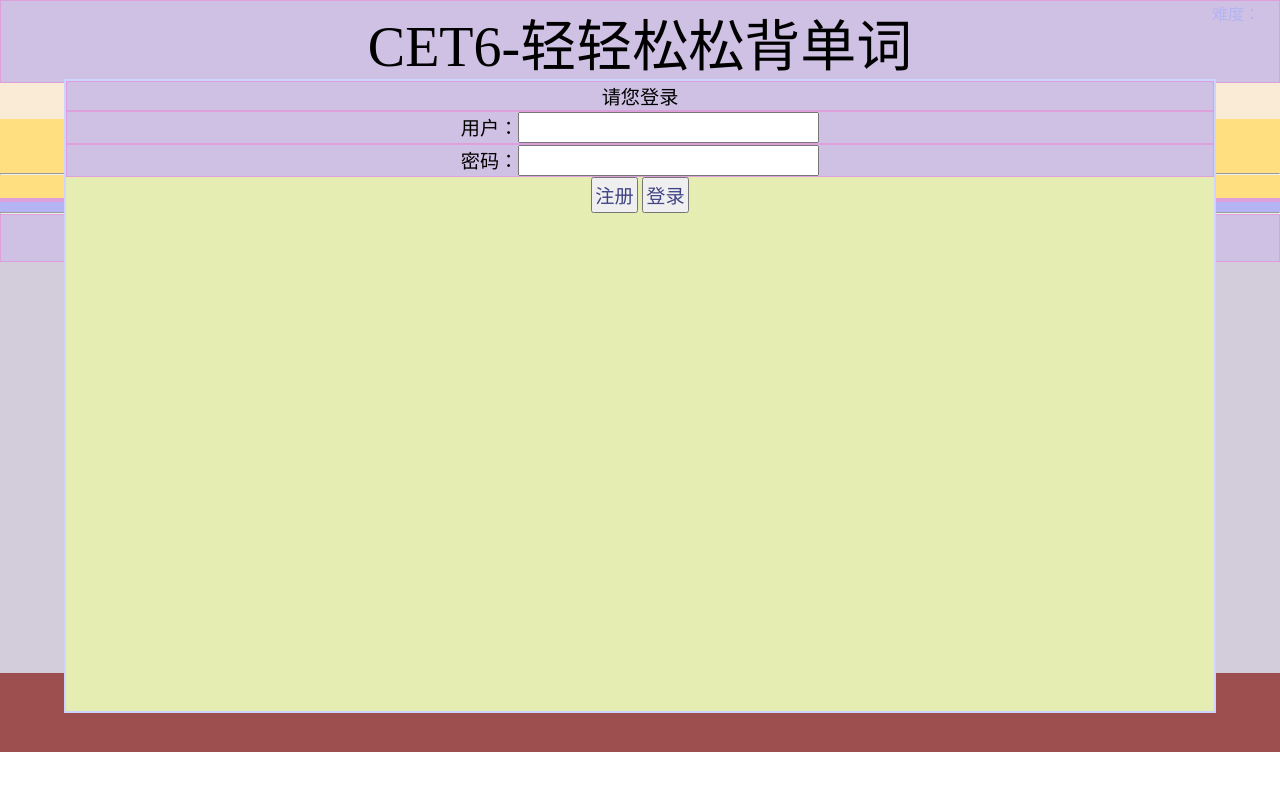
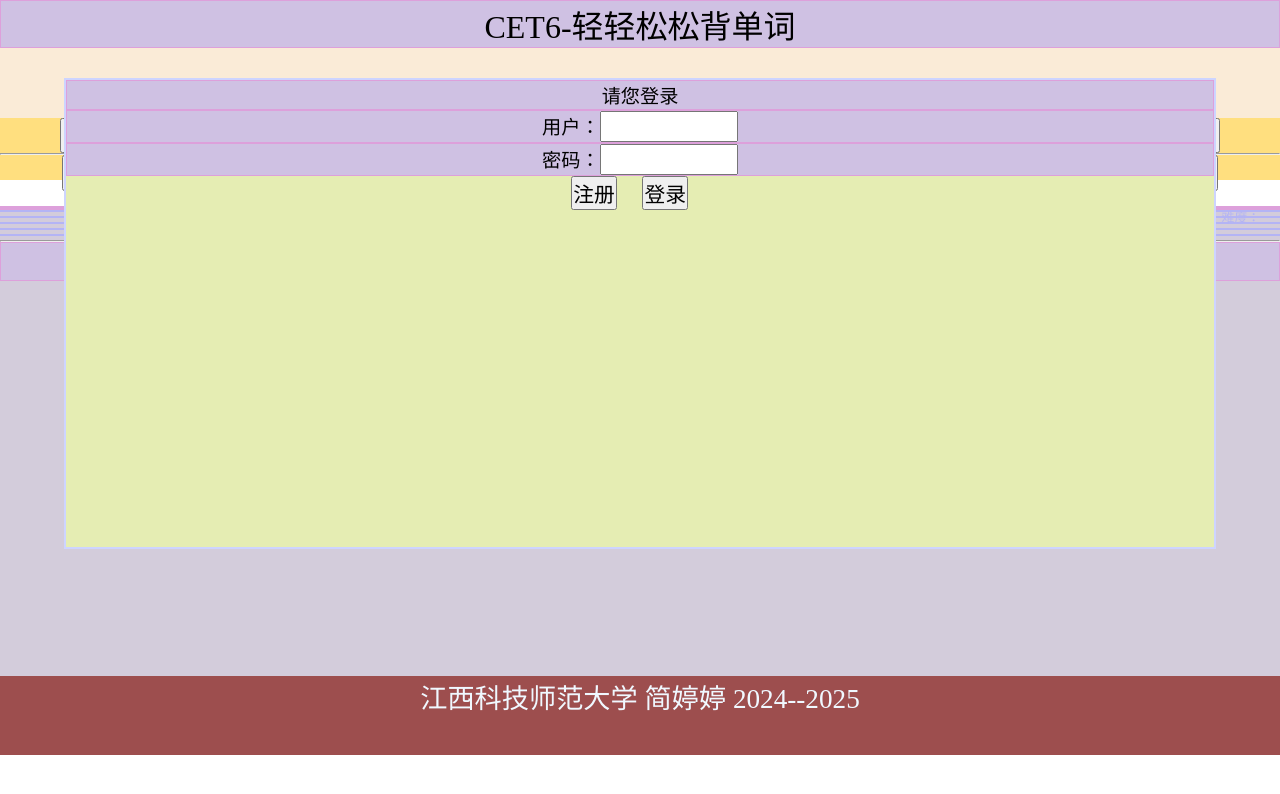
Before and after one commit to jtt-art/jtt-art.github.io, a plain HTML site: page CET6（fushu）/index.html in a window 1280 px wide. Drawn offline with Linux system fonts and the light colour scheme.

Commit message:
Update view.css

```diff
--- a/CET6（fushu）/view.css
+++ b/CET6（fushu）/view.css
@@ -10,25 +10,41 @@
         border:1px solid rgb(221, 160, 219);
     }
     body{
-     height:99vh;
-     font-size:calc(0.5em+2vw);
-     position: relative;
+        font-size: calc(10px+1vh);
+        height: 98vh ;
+        position: relative;
     }
     header{
-     height:15%;
-     font-size:3.5em;
-     background-color: antiquewhite;
+        font-size: 2em;
+        height: 15% ;
+        position: relative;
+       background-color: antiquewhite;
     }
-    nav{
-     height:10%;
-     font-size:1.9em;
-     background-color: rgb(255, 223, 127);
+    nav{ height: 8% ;
+        background-color: rgb(255, 223, 127);}
+    nav button{
+        font-size: 1.2em;
+        color:rgb(64, 68, 133)
+       }
+    button.small{
+        width: 30%;
+        padding: 0.1em 0.2em;
     }
+    button.big{
+        width: 45%;
+        padding: 0.1em 0.5em;
+    }
+    /* button{
+        padding:0.1em;
+        font-size:1.2em;
 
+        }    */
     main{
-    height:60%;
-    font-size: 2em;
-    background-color: rgb(211, 204, 219);
+        margin-top: 1em;
+        font-size: 1.6em;
+        height: 60% ;
+        position: relative;
+        background-color: rgb(211, 204, 219);
     }
     main p#en{
         font-size: 1.6em;
@@ -45,23 +61,24 @@
     color:aliceblue;
     font-size: 1.7em;
     }
-    button{
-    padding:0.1em;
-    font-size:1em;
-    color:rgb(64, 68, 133)
-    }
+
     form{
      font-size:1.2em;
      background-color: rgb(229, 237, 179);
     position: absolute;
     width:90%;
-    height: 80%;
+    height: 60%;
     left:5%;
     top:10%;
     border: 2px solid rgb(205, 212, 255);
     }
     form input{
      font-size:1.2em;
+     width:6em;
+    }
+    form button{
+     font-size: 1.3rem ;
+     margin-right: 1em;
     }
     span#level{
      display: block;
@@ -75,14 +92,17 @@
      border:1px solid rgb(180, 180, 245) ;
      background-color: antiquewhite;
      cursor: pointer;
+     font-size: 0.8em;
+     margin-bottom: 0.2em;
     }
     p.cn:hover{
     color: rgb(62, 62, 222) ;
     background-color: rgba(0, 0, 0, 0.144);
     }
-    header span#response{
+       header span#response{
      font-size: 0.8em;
      color: red;
      position: absolute;
      right: 0.5em;
+     top:2em;
     }
```
